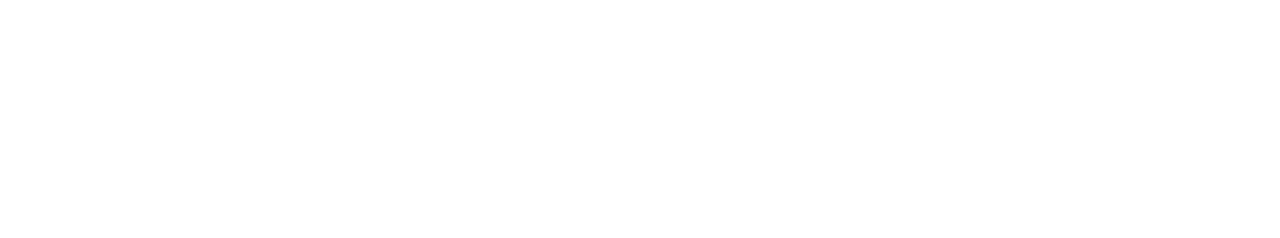
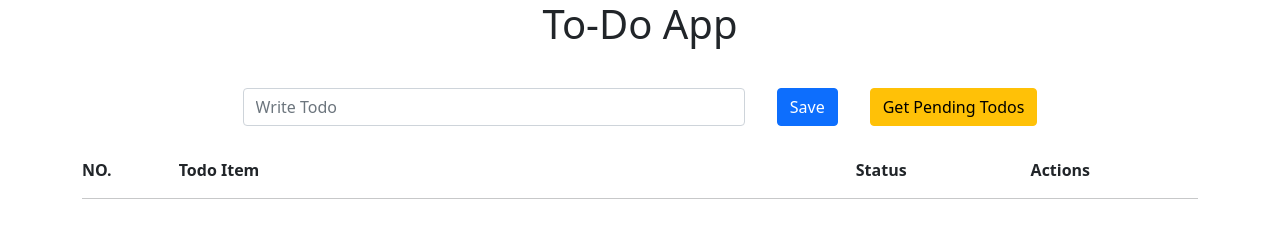
Before and after one commit to dmz-v-x/Todo-Application, a plain HTML site: page src/index.html in a window 1280 px wide. Drawn offline with nearby package versions, Linux system fonts and the light colour scheme.

Commit message:
Added Basic UI for Todo App

```diff
--- a/src/index.html
+++ b/src/index.html
@@ -13,6 +13,40 @@
     <link rel="stylesheet" href="style.css" />
   </head>
   <body>
+    <div class="todo-app">
+      <div class="container">
+        <div class="row">
+          <header class="text-center">
+            <h1>To-Do App</h1>
+          </header>
+        </div>
+
+        <div class="row">
+          <div class="input-section d-flex flex-row justify-content-center">
+            <div class="todo-input">
+                <input type="text" class="form-control" placeholder="Write Todo "/>
+            </div>
+          <div class="save-todo btn btn-primary">Save</div>
+          <div class="get-todos btn btn-warning">Get Pending Todos</div>
+        </div>
+      </div>
+
+
+      <!-- List of Todo's -->
+      <div class="todo-data">
+        <div class="row">
+            <div class="list-todo-heading d-flex flex-row justify-content-between">
+                <div class="todo-no">NO.</div>
+                <div class="todo-detail">Todo Item</div>
+                <div class="todo-status">Status</div>
+                <div class="todo-actions">Actions</div>
+            </div>
+          </div>
+          <hr>
+      </div>
+
+    </div>
+
     <script
       src="https://cdn.jsdelivr.net/npm/@popperjs/core@2.9.2/dist/umd/popper.min.js"
       integrity="sha384-IQsoLXl5PILFhosVNubq5LC7Qb9DXgDA9i+tQ8Zj3iwWAwPtgFTxbJ8NT4GN1R8p"
--- a/src/style.css
+++ b/src/style.css
@@ -0,0 +1,40 @@
+html {
+  box-sizing: border-box;
+}
+
+*,
+*::after,
+*::before {
+  box-sizing: inherit;
+}
+
+.input-section {
+  gap: 2rem;
+  margin-top: 2rem;
+}
+
+.todo-input {
+  flex-basis: 45%;
+}
+
+.list-todo-heading > div {
+  font-weight: bold;
+  font-size: 1.5 rem;
+  margin-top: 2rem;
+}
+
+.todo-no {
+  flex-basis: 3%;
+}
+
+.todo-detail {
+  flex-basis: 55%;
+}
+
+.todo-status {
+  flex-basis: 10%;
+}
+
+.todo-actions {
+  flex-basis: 15%;
+}
```
